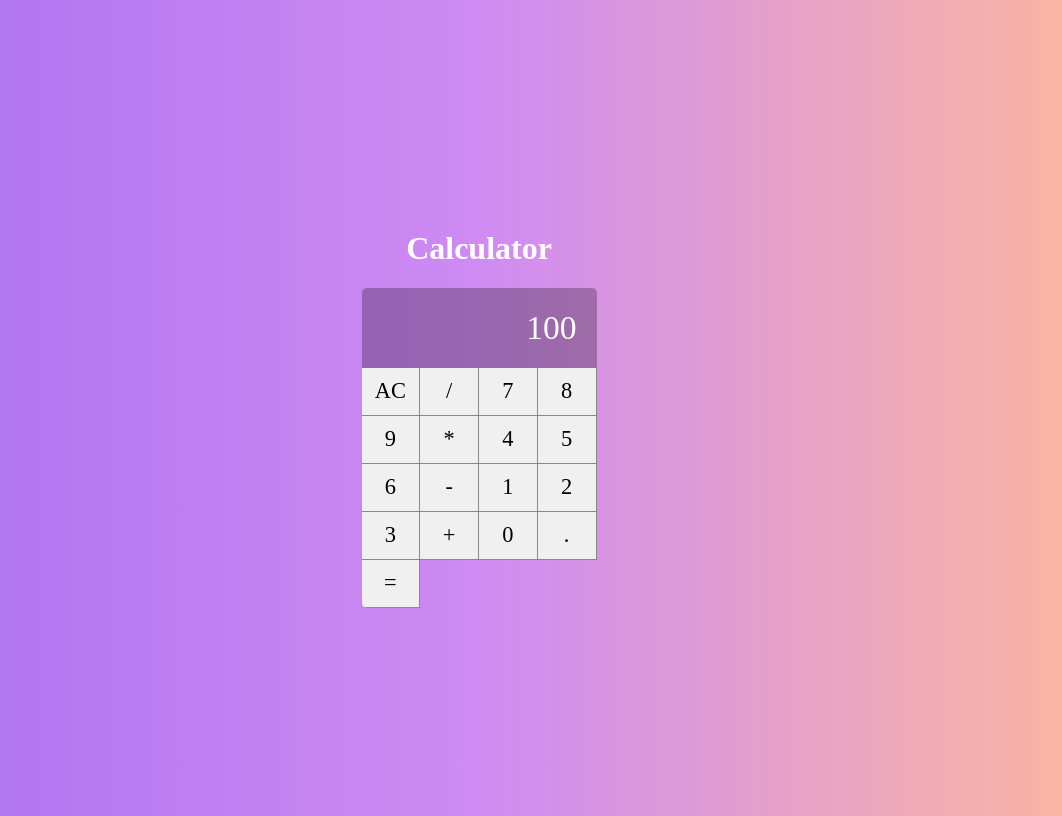
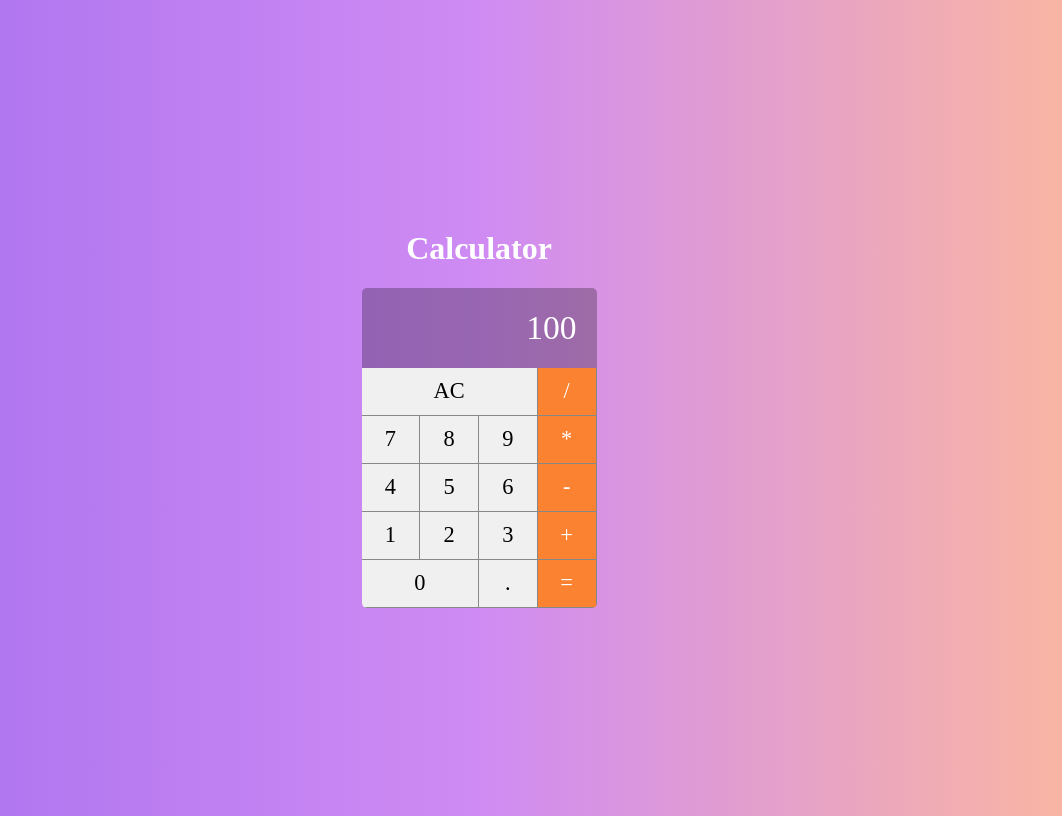
Before and after one commit to Beto1821/calculadora, a React (Create React App) app: page / in a window 1280 px wide. Shown: the whole page, without its empty margins (161-1223 px from the left). Built offline with nearby package versions, Linux system fonts and the light colour scheme.

Commit message:
comp display & button

```diff
--- a/src/components/Button.css
+++ b/src/components/Button.css
@@ -10,3 +10,24 @@
   border-right: var(--border-button);
   border-bottom: var(--border-button);
 }
+
+.button:active {
+  background-color: #ccc;
+}
+
+.button.double {
+  grid-column: span 2;
+}
+
+.button.triple {
+  grid-column: span 3;
+}
+
+.button.operation {
+  background-color: #fa8231;
+  color: #fff;
+}
+
+.button.operation:active {
+  background-color: #fa8231cc;
+}
--- a/src/components/Button.jsx
+++ b/src/components/Button.jsx
@@ -1,5 +1,19 @@
 import React from 'react';
 import './Button.css'
 
-export default props =>
-  <button className='button'>{ props.label }</button>
+export default function Button(props) {
+  return(
+    <button
+    onClick={ e => props.click && props.click(props.label)}
+    className={`
+      button
+      ${props.operation ? 'operation' : ''}
+      ${props.double ? 'double' : ''}
+      ${props.triple ? 'triple' : ''}
+    `}
+    >
+    { props.label }
+  </button>
+
+  )
+}
--- a/src/components/Display.jsx
+++ b/src/components/Display.jsx
@@ -1,5 +1,7 @@
 import React from 'react';
 import './Display.css'
 
-export default props =>
+export default function Display(props) {
+  return(
   <div className='display'>{ props.value }</div>
+)}
--- a/src/main/Calculator.jsx
+++ b/src/main/Calculator.jsx
@@ -4,27 +4,39 @@
 import Display from '../components/Display'
 
 export default class Calculator extends Component {
+  clearMemory() {
+    console.log('limpar');
+  }
+
+  setOperation(operation) {
+    console.log(operation)
+  }
+
+  addDigit(n) {
+    console.log(n);
+  }
+
 render() {
   return(
     <div className="Calculator">
     <Display value={100} />
-    <Button label='AC'/>
-    <Button label='/'/>
-    <Button label='7'/>
-    <Button label='8'/>
-    <Button label='9'/>
-    <Button label='*'/>
-    <Button label='4'/>
-    <Button label='5'/>
-    <Button label='6'/>
-    <Button label='-'/>
-    <Button label='1'/>
-    <Button label='2'/>
-    <Button label='3'/>
-    <Button label='+'/>
-    <Button label='0'/>
-    <Button label='.'/>
-    <Button label='='/>
+    <Button label='AC' click={() => this.clearMemory()} triple/>
+    <Button label='/' click={() => this.setOperation('/')} operation />
+    <Button label='7' click={() => this.addDigit('7')}/>
+    <Button label='8' click={() => this.addDigit('8')}/>
+    <Button label='9' click={() => this.addDigit('9')}/>
+    <Button label='*' click={() => this.setOperation('*')} operation />
+    <Button label='4' click={() => this.addDigit('4')}/>
+    <Button label='5' click={() => this.addDigit('5')}/>
+    <Button label='6' click={() => this.addDigit('6')}/>
+    <Button label='-' click={() => this.setOperation('-')} operation />
+    <Button label='1' click={() => this.addDigit('1')}/>
+    <Button label='2' click={() => this.addDigit('2')}/>
+    <Button label='3' click={() => this.addDigit('3')}/>
+    <Button label='+' click={() => this.setOperation('+')} operation />
+    <Button label='0' click={() => this.addDigit('0')} double/>
+    <Button label='.' click={() => this.addDigit('.')}/>
+    <Button label='=' click={() => this.setOperation('=')} operation/>
     </div>
    )
   }
```
